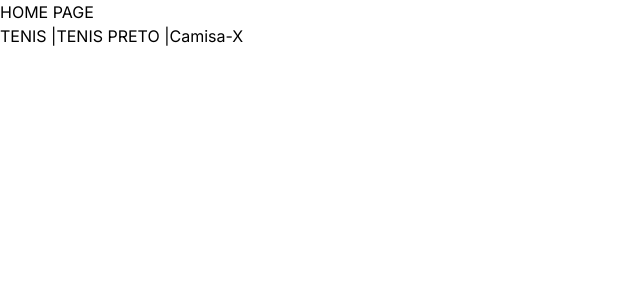
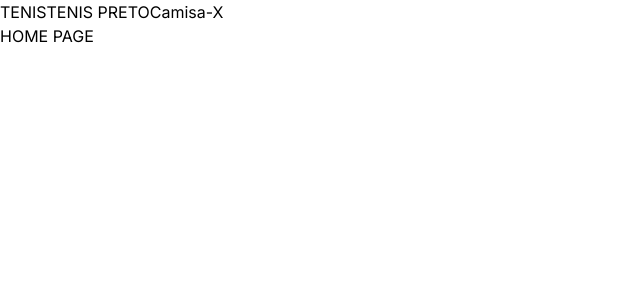
Before and after one commit to leoleoyuuki/loja-app-1tdspl, a Next.js app: page / in a window 1280 px wide. Shown: the top 300 px of the page, without its empty margins (0-640 px from the left). Built offline with nearby package versions, Linux system fonts and the light colour scheme.

Commit message:
Layout root

```diff
--- a/src/app/globals.css
+++ b/src/app/globals.css
@@ -1,3 +1,3 @@
-@import "tailwindcss/base";
-@import "tailwindcss/components";
-@import "tailwindcss/utilities";
+@tailwind base;
+@tailwind components;
+@tailwind utilities;
--- a/src/app/layout.jsx
+++ b/src/app/layout.jsx
@@ -1,5 +1,6 @@
 import { Inter } from 'next/font/google'
 import './globals.css'
+import Cabecalho from '@/components/cabecalho'
 
 const inter = Inter({ subsets: ['latin'] })
 
@@ -12,7 +13,9 @@ export default function RootLayout({ children }) {
   return (
     <html lang="pt-br">
       <body className={inter.className}>
+        <Cabecalho/>
         {children}
+
       </body>
     </html>
   )
--- a/src/app/page.jsx
+++ b/src/app/page.jsx
@@ -6,11 +6,8 @@ export default function Home() {
     <>
       <h1>HOME PAGE</h1>
 
-      <div>
-        <Link href="/produtos/estaticas/tenis">TENIS</Link> |
-        <Link href={"/produtos/dinamicas/estranho/tenis-azul"}>TENIS PRETO</Link> |
-        <Link href="/produtos/dinamicas/vestuario/camisa-xadrez">Camisa-X</Link>
-      </div>
+
+
     </>
   )
 }
--- /dev/null
+++ b/src/components/Cabecalho.jsx
@@ -0,0 +1,14 @@
+import Link from 'next/link'
+import React from 'react'
+
+export default function Cabecalho() {
+  return (
+    <header>
+          <nav>
+            <Link href="/produtos/estaticas/tenis">TENIS</Link>
+            <Link href={"/produtos/dinamicas/estranho/tenis-preto"}>TENIS PRETO</Link>
+            <Link href="/produtos/dinamicas/vestuario/camisa-xadrez">Camisa-X</Link>
+          </nav>
+        </header>
+  )
+}
```
